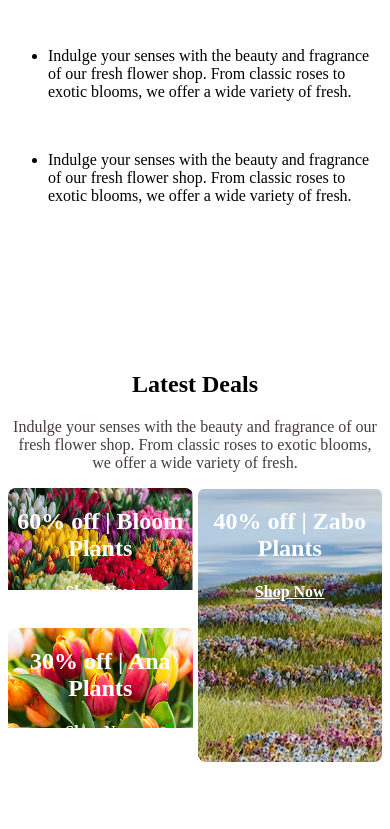
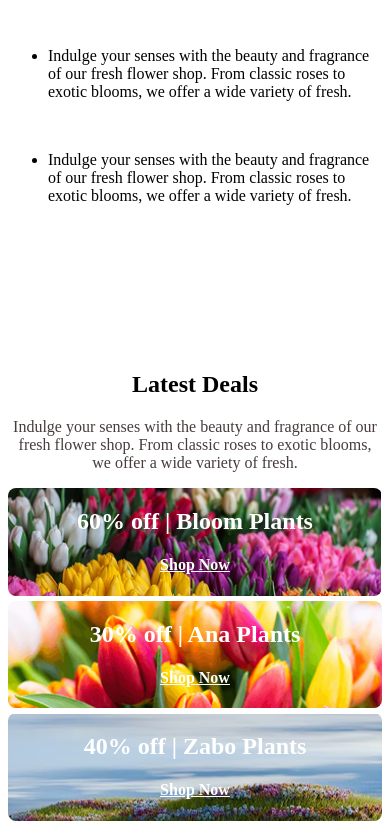
Before and after one commit to khairul965/PH-A2, a plain HTML site: page index.html in a window 390 px wide. Shown: the part 3335-4164 px from the top of the page. Before the commit the page ends 4105 px from the top, so only its background shows below. Drawn offline with Linux system fonts and the light colour scheme.

Commit message:
4th commit

```diff
--- a/style.css
+++ b/style.css
@@ -205,3 +205,10 @@ nav ul li{
     gap: 5px;
 
 }
+@media screen and (max-width:576px) {
+    .deal-items{
+       display: grid;
+       grid-template-columns: repeat(1, 1fr);
+    }
+
+}
```
